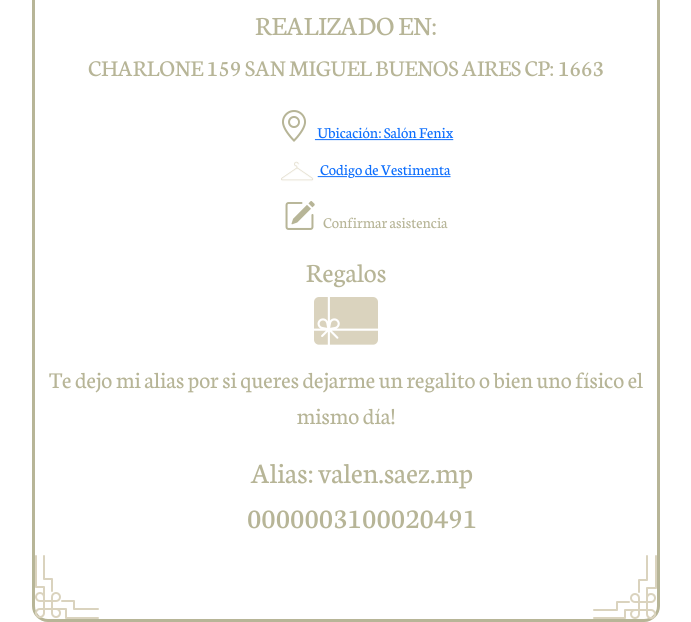
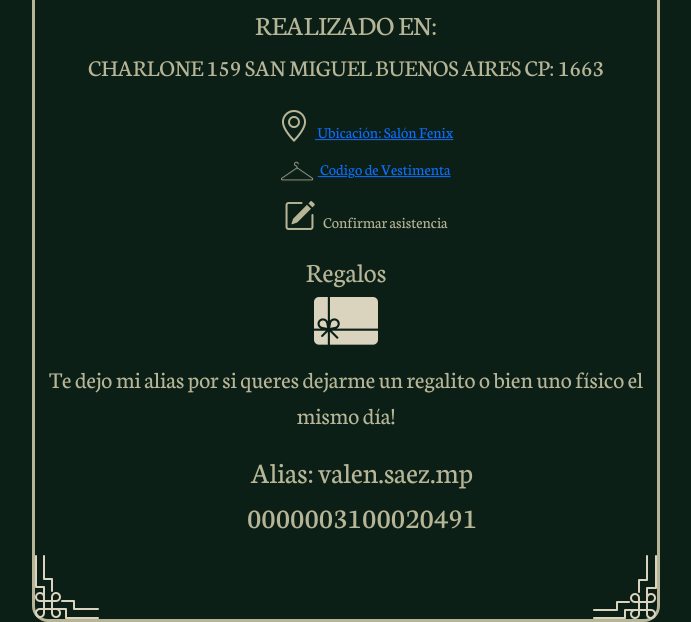
Before and after one commit to Kevinsaez/invitacion, a plain HTML site: page index.html in a window 1280 px wide. Shown: the part 336-958 px from the top of the page, without its empty margins (294-985 px from the left). Drawn offline with nearby package versions, Linux system fonts and the light colour scheme.

Commit message:
fondo-color

```diff
--- a/style.css
+++ b/style.css
@@ -70,7 +70,7 @@
 }
 
 body {
-    background-color: var(red);
+    background-color: var(--clr-fondo-oscuro);
 }
 
 .borde-superior-izquierdo {
```
